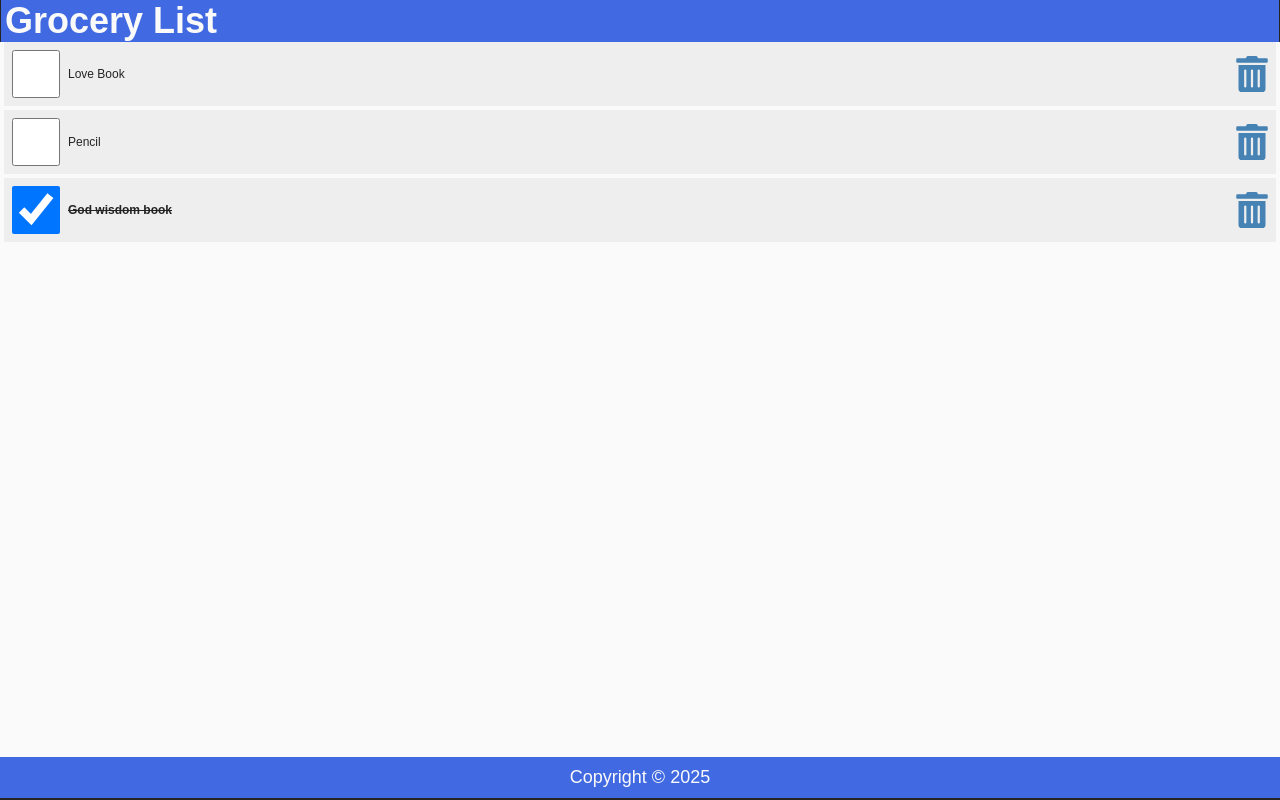
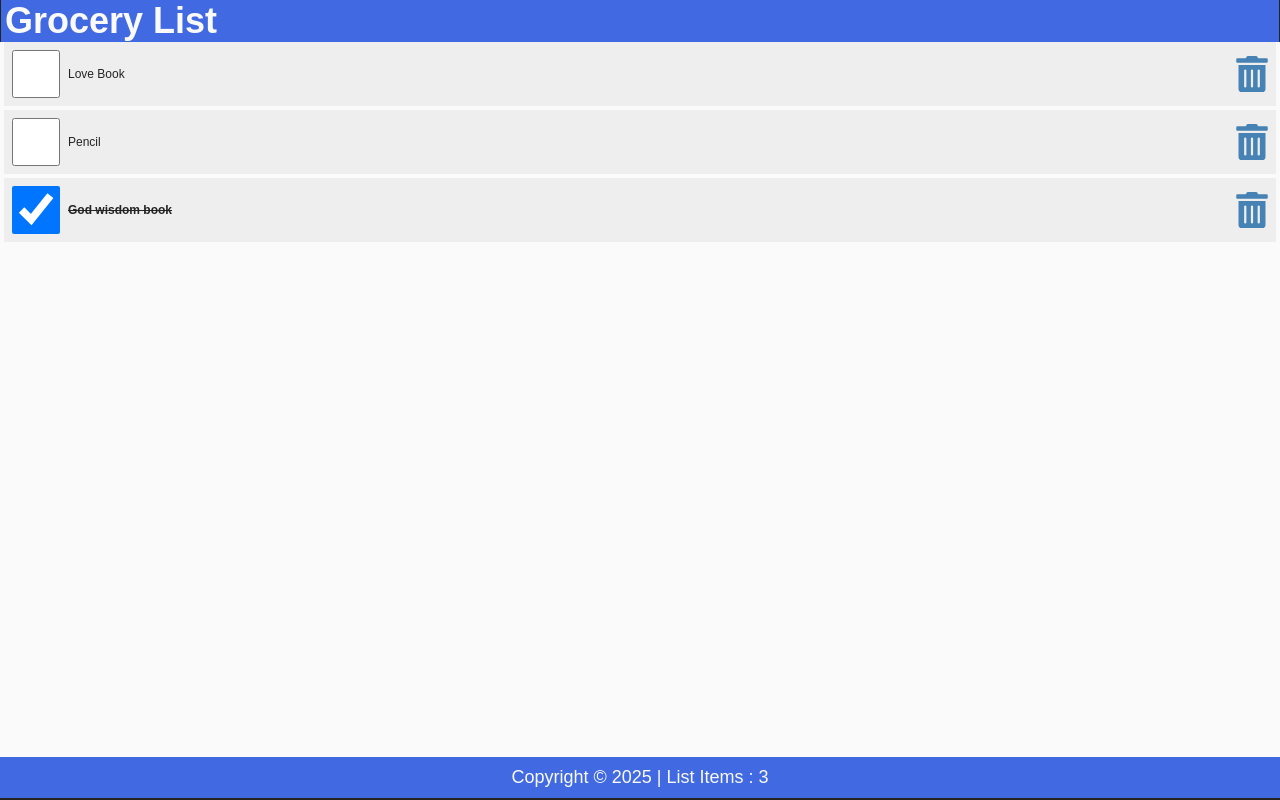
Before and after one commit to Amal-AM4/Dave-React-TuT, a React (Vite) app: page / in a window 1280 px wide. Built offline with nearby package versions, Linux system fonts and the light colour scheme.

Commit message:
props completed organized

```diff
--- a/src/App.jsx
+++ b/src/App.jsx
@@ -3,14 +3,57 @@
 import Header from "./Header";
 import Content from "./Content";
 import Footer from "./Footer";
-
+import { useState } from "react";
 
 function App() {
+  const [items, setItems] = useState([
+    {
+      id: 1,
+      checked: false,
+      item: "Love Book",
+    },
+    {
+      id: 2,
+      checked: false,
+      item: "Pencil",
+    },
+    {
+      id: 3,
+      checked: true,
+      item: "God wisdom book",
+    },
+  ]);
+
+  const handleCheck = (id) => {
+    console.log(`key: ${id}`);
+
+    const listItems = items.map((item) =>
+      item.id === id ? { ...item, checked: !item.checked } : item
+    );
+
+    setItems(listItems);
+
+    localStorage.setItem("shoppinglist", JSON.stringify(listItems));
+  };
+
+  const handleDelete = (id) => {
+    console.log(id);
+
+    const listItems = items.filter((item) => item.id !== id);
+    setItems(listItems);
+    localStorage.setItem("shoppinglist", JSON.stringify(listItems));
+  };
+
   return (
     <div className="App">
       <Header title="Grocery List" />
-      <Content />
-      <Footer />
+      <Content
+        items={items}
+        // setItems={setItems}
+        handleCheck={handleCheck}
+        handleDelete={handleDelete}
+      />
+      <Footer length={items.length} />
     </div>
   );
 }
--- a/src/Content.jsx
+++ b/src/Content.jsx
@@ -1,78 +1,16 @@
-import React, { useState } from "react";
+import ItemList from "./ItemList";
 
-import { FaTrashAlt } from "react-icons/fa";
-
-const Content = () => {
-  const [items, setItems] = useState([
-    {
-      id: 1,
-      checked: false,
-      item: "Love Book",
-    },
-    {
-      id: 2,
-      checked: false,
-      item: "Pencil",
-    },
-    {
-      id: 3,
-      checked: true,
-      item: "God wisdom book",
-    },
-  ]);
-
-  const handleCheck = (id) => {
-    console.log(`key: ${id}`);
-
-    const listItems = items.map((item) =>
-      item.id === id ? { ...item, checked: !item.checked } : item
-    );
-
-    setItems(listItems);
-
-    localStorage.setItem("shoppinglist", JSON.stringify(listItems));
-  };
-
-  const handleDelete = (id) => {
-    console.log(id);
-
-    const listItems = items.filter((item) => item.id !== id);
-    setItems(listItems)
-    localStorage.setItem('shoppinglist', JSON.stringify(listItems))
-  };
-
+const Content = ({ items, handleCheck, handleDelete }) => {
   return (
     <main>
       {items.length ? (
-      <ul>
-        {items.map((item) => (
-          <li className="item" key={item.id}>
-            <input
-              type="checkbox"
-              checked={item.checked}
-              onChange={() => handleCheck(item.id)}
-            />
-            <label
-              onDoubleClick={() => handleCheck(item.id)}
-              style={
-                item.checked
-                  ? { textDecoration: "line-through", fontWeight: "bolder" }
-                  : null
-              }
-            >
-              {item.item}
-            </label>
-            <FaTrashAlt
-              role="buton"
-              tabIndex="0"
-              onClick={() => handleDelete(item.id)}
-            />
-          </li>
-        ))}
-      </ul>
-
+        <ItemList
+          items={items}
+          handleCheck={handleCheck}
+          handleDelete={handleDelete}
+        ></ItemList>
       ) : (
-        <p style={ {marginTop: '2rem'} }>Your list is empty...</p>
+        <p style={{ marginTop: "2rem" }}>Your list is empty...</p>
       )}
     </main>
   );
--- a/src/Footer.jsx
+++ b/src/Footer.jsx
@@ -1,12 +1,15 @@
-import React from 'react'
+import React from "react";
 
-const Footer = () => {
-    const today = new Date()
+const Footer = ({ length }) => {
+  const today = new Date();
   return (
     <footer>
-        <p>Copyright &copy; {today.getFullYear()}</p>
+      <p>
+        Copyright &copy; {today.getFullYear()} | List{" "}
+        {length === 1 ? "Item" : "Items"} : {length}
+      </p>
     </footer>
-  )
-}
+  );
+};
 
-export default Footer
+export default Footer;
--- /dev/null
+++ b/src/ItemList.jsx
@@ -0,0 +1,20 @@
+import React from "react";
+import { FaTrashAlt } from "react-icons/fa";
+import LineItem from "./LineItem";
+
+const ItemList = ({ items, handleCheck, handleDelete }) => {
+  return (
+    <ul>
+      {items.map((item) => (
+        <LineItem
+          item={item}
+          key={item.id}
+          handleCheck={handleCheck}
+          handleDelete={handleDelete}
+        />
+      ))}
+    </ul>
+  );
+};
+
+export default ItemList;
--- /dev/null
+++ b/src/LineItem.jsx
@@ -0,0 +1,30 @@
+import { FaTrashAlt } from "react-icons/fa";
+
+const LineItem = ({ item, handleCheck, handleDelete }) => {
+  return (
+    <li className="item" key={item.id}>
+      <input
+        type="checkbox"
+        checked={item.checked}
+        onChange={() => handleCheck(item.id)}
+      />
+      <label
+        onDoubleClick={() => handleCheck(item.id)}
+        style={
+          item.checked
+            ? { textDecoration: "line-through", fontWeight: "bolder" }
+            : null
+        }
+      >
+        {item.item}
+      </label>
+      <FaTrashAlt
+        role="buton"
+        tabIndex="0"
+        onClick={() => handleDelete(item.id)}
+      />
+    </li>
+  );
+};
+
+export default LineItem;
```
